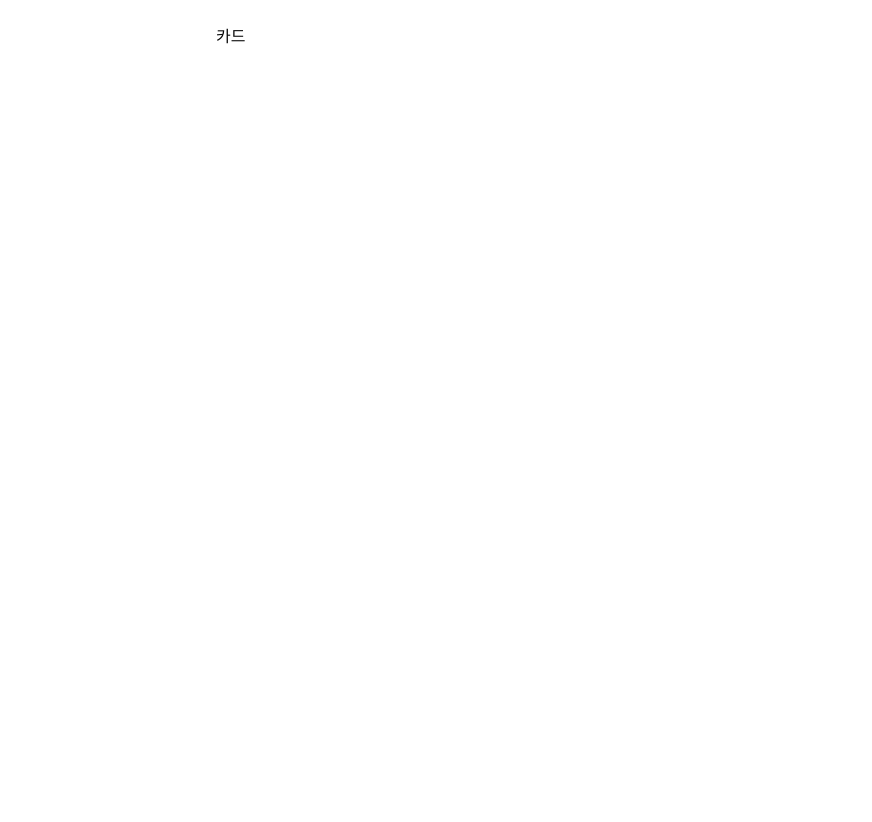
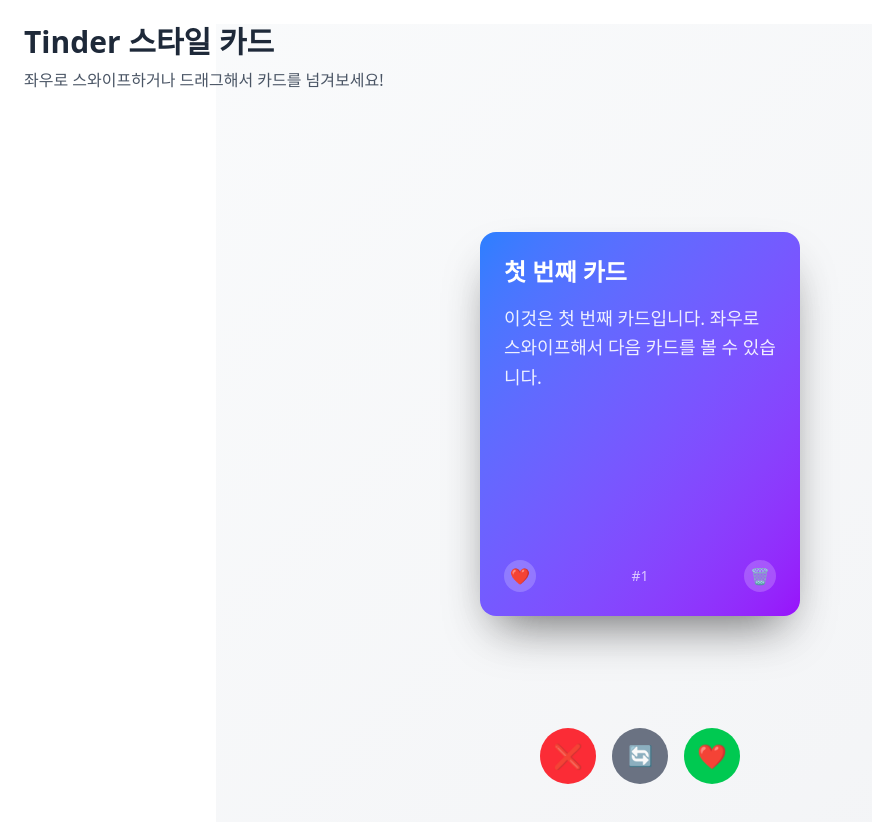
Before and after one commit to studio-wangjin/readbit, a Next.js app: page /cards in a window 1280 px wide. Shown: the top 822 px of the page, without its empty margins (0-872 px from the left). Before the commit the page ends 800 px from the top, so only its background shows below. Built offline with nearby package versions, Linux system fonts and the light colour scheme.

Commit message:
feat: tinder style

```diff
--- /dev/null
+++ b/src/app/cards/components/CardStack.tsx
@@ -0,0 +1,111 @@
+'use client';
+
+import { useState } from 'react';
+import SwipeCard from './SwipeCard';
+
+interface Card {
+  id: number;
+  title: string;
+  content: string;
+}
+
+const initialCards: Card[] = [
+  { id: 1, title: "첫 번째 카드", content: "이것은 첫 번째 카드입니다. 좌우로 스와이프해서 다음 카드를 볼 수 있습니다." },
+  { id: 2, title: "두 번째 카드", content: "멋진 Tinder 스타일 UI입니다. 드래그해서 카드를 움직여보세요." },
+  { id: 3, title: "세 번째 카드", content: "React와 Tailwind로 만든 스와이프 카드 컴포넌트입니다." },
+  { id: 4, title: "네 번째 카드", content: "무한 스크롤링이 가능한 카드 스택입니다." },
+  { id: 5, title: "다섯 번째 카드", content: "좋아요는 오른쪽, 싫어요는 왼쪽으로 스와이프하세요." },
+];
+
+export default function CardStack() {
+  const [cards, setCards] = useState<Card[]>(initialCards);
+  const [removedCards, setRemovedCards] = useState<Card[]>([]);
+
+  const handleSwipe = (direction: 'left' | 'right', cardId: number) => {
+    const cardToRemove = cards.find(card => card.id === cardId);
+    if (!cardToRemove) return;
+
+    setRemovedCards(prev => [...prev, cardToRemove]);
+    setCards(prev => prev.filter(card => card.id !== cardId));
+
+    setTimeout(() => {
+      if (cards.length <= 2) {
+        const newCards = Array.from({ length: 5 }, (_, i) => ({
+          id: Math.max(...cards.map(c => c.id), ...removedCards.map(c => c.id)) + i + 1,
+          title: `새로운 카드 ${i + 1}`,
+          content: `무한히 생성되는 카드 ${i + 1}번입니다. 계속 스와이프해보세요!`
+        }));
+        setCards(prev => [...prev, ...newCards]);
+      }
+    }, 300);
+  };
+
+  const handleReset = () => {
+    setCards(initialCards);
+    setRemovedCards([]);
+  };
+
+  return (
+    <div className="relative w-full h-screen flex items-center justify-center">
+      <div className="relative w-80 h-96">
+        {cards.slice(0, 3).map((card, index) => {
+          const zIndex = cards.length - index;
+          const scale = 1 - (index * 0.05);
+          const isTop = index === 0;
+
+          return (
+            <SwipeCard
+              key={card.id}
+              id={card.id}
+              title={card.title}
+              content={card.content}
+              onSwipe={handleSwipe}
+              zIndex={zIndex}
+              scale={scale}
+              isTop={isTop}
+            />
+          );
+        })}
+      </div>
+
+      <div className="absolute bottom-10 flex gap-4">
+        <button
+          onClick={() => handleSwipe('left', cards[0]?.id)}
+          className="w-14 h-14 bg-red-500 rounded-full flex items-center justify-center text-white text-2xl hover:bg-red-600 transition-colors"
+          disabled={cards.length === 0}
+        >
+          ❌
+        </button>
+
+        <button
+          onClick={handleReset}
+          className="w-14 h-14 bg-gray-500 rounded-full flex items-center justify-center text-white text-xl hover:bg-gray-600 transition-colors"
+        >
+          🔄
+        </button>
+
+        <button
+          onClick={() => handleSwipe('right', cards[0]?.id)}
+          className="w-14 h-14 bg-green-500 rounded-full flex items-center justify-center text-white text-2xl hover:bg-green-600 transition-colors"
+          disabled={cards.length === 0}
+        >
+          ❤️
+        </button>
+      </div>
+
+      {cards.length === 0 && (
+        <div className="absolute inset-0 flex items-center justify-center">
+          <div className="text-center">
+            <p className="text-2xl text-gray-500 mb-4">모든 카드를 확인했습니다!</p>
+            <button
+              onClick={handleReset}
+              className="px-6 py-3 bg-blue-500 text-white rounded-lg hover:bg-blue-600 transition-colors"
+            >
+              다시 시작하기
+            </button>
+          </div>
+        </div>
+      )}
+    </div>
+  );
+}
--- /dev/null
+++ b/src/app/cards/components/SwipeCard.tsx
@@ -0,0 +1,118 @@
+'use client';
+
+import { useRef, useState } from 'react';
+
+interface SwipeCardProps {
+  id: number;
+  title: string;
+  content: string;
+  onSwipe: (direction: 'left' | 'right', id: number) => void;
+  zIndex: number;
+  scale: number;
+  isTop: boolean;
+}
+
+export default function SwipeCard({
+  id,
+  title,
+  content,
+  onSwipe,
+  zIndex,
+  scale,
+  isTop,
+}: SwipeCardProps) {
+  const [isDragging, setIsDragging] = useState(false);
+  const [position, setPosition] = useState({ x: 0, y: 0 });
+  const [startPos, setStartPos] = useState({ x: 0, y: 0 });
+  const cardRef = useRef<HTMLDivElement>(null);
+
+  const handleStart = (clientX: number, clientY: number) => {
+    if (!isTop) return;
+
+    setIsDragging(true);
+    setStartPos({ x: clientX, y: clientY });
+  };
+
+  const handleMove = (clientX: number, clientY: number) => {
+    if (!isDragging || !isTop) return;
+
+    const deltaX = clientX - startPos.x;
+    const deltaY = clientY - startPos.y;
+
+    setPosition({ x: deltaX, y: deltaY });
+  };
+
+  const handleEnd = () => {
+    if (!isDragging || !isTop) return;
+
+    const threshold = 100;
+    const { x } = position;
+
+    if (Math.abs(x) > threshold) {
+      const direction = x > 0 ? 'right' : 'left';
+      onSwipe(direction, id);
+    } else {
+      setPosition({ x: 0, y: 0 });
+    }
+
+    setIsDragging(false);
+  };
+
+  const rotation = position.x * 0.1;
+  const opacity = Math.max(0.3, 1 - Math.abs(position.x) / 300);
+
+  return (
+    <div
+      ref={cardRef}
+      className={`absolute w-80 h-96 rounded-2xl shadow-2xl cursor-grab transition-transform ${
+        isDragging ? 'cursor-grabbing' : ''
+      } ${isTop ? '' : 'pointer-events-none'}`}
+      style={{
+        transform: `translateX(${position.x}px) translateY(${position.y}px) rotate(${rotation}deg) scale(${scale})`,
+        zIndex: zIndex,
+        opacity: isTop ? opacity : 1,
+        transition: isDragging ? 'none' : 'transform 0.3s ease-out, opacity 0.3s ease-out',
+      }}
+      onMouseDown={(e) => handleStart(e.clientX, e.clientY)}
+      onMouseMove={(e) => handleMove(e.clientX, e.clientY)}
+      onMouseUp={handleEnd}
+      onMouseLeave={handleEnd}
+      onTouchStart={(e) => {
+        const touch = e.touches[0];
+        handleStart(touch.clientX, touch.clientY);
+      }}
+      onTouchMove={(e) => {
+        const touch = e.touches[0];
+        handleMove(touch.clientX, touch.clientY);
+      }}
+      onTouchEnd={handleEnd}
+    >
+      <div className="w-full h-full bg-gradient-to-br from-blue-500 to-purple-600 rounded-2xl p-6 text-white flex flex-col justify-between">
+        <div>
+          <h2 className="text-2xl font-bold mb-4">{title}</h2>
+          <p className="text-lg opacity-90 leading-relaxed">{content}</p>
+        </div>
+
+        <div className="flex justify-between items-center">
+          <div className="w-8 h-8 rounded-full bg-white/20 flex items-center justify-center">
+            ❤️
+          </div>
+          <div className="text-sm opacity-70">#{id}</div>
+          <div className="w-8 h-8 rounded-full bg-white/20 flex items-center justify-center">
+            🗑️
+          </div>
+        </div>
+      </div>
+
+      {isTop && Math.abs(position.x) > 50 && (
+        <div
+          className={`absolute top-1/2 left-1/2 transform -translate-x-1/2 -translate-y-1/2 text-4xl font-bold ${
+            position.x > 0 ? 'text-green-400' : 'text-red-400'
+          }`}
+        >
+          {position.x > 0 ? 'LIKE' : 'NOPE'}
+        </div>
+      )}
+    </div>
+  );
+}
--- a/src/app/cards/page.tsx
+++ b/src/app/cards/page.tsx
@@ -1,9 +1,13 @@
+import CardStack from './components/CardStack';
+
 export default function CardsPage() {
   return (
-    <div>
-      <h1>카드</h1>
-      <div>
+    <div className="w-full min-h-screen bg-gradient-to-br from-gray-50 to-gray-100">
+      <div className="absolute top-6 left-6 z-10">
+        <h1 className="text-3xl font-bold text-gray-800">Tinder 스타일 카드</h1>
+        <p className="text-gray-600 mt-2">좌우로 스와이프하거나 드래그해서 카드를 넘겨보세요!</p>
       </div>
+      <CardStack />
     </div>
   );
 }
```
